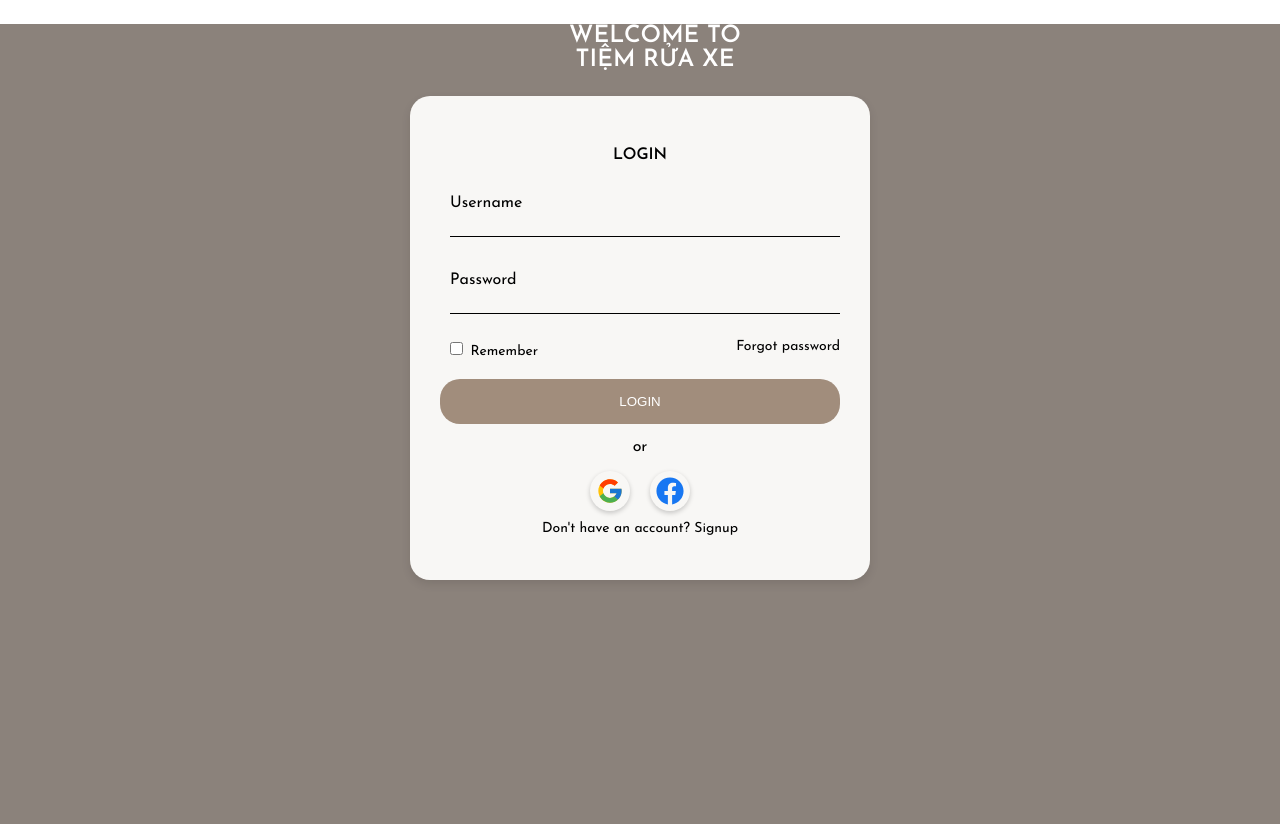
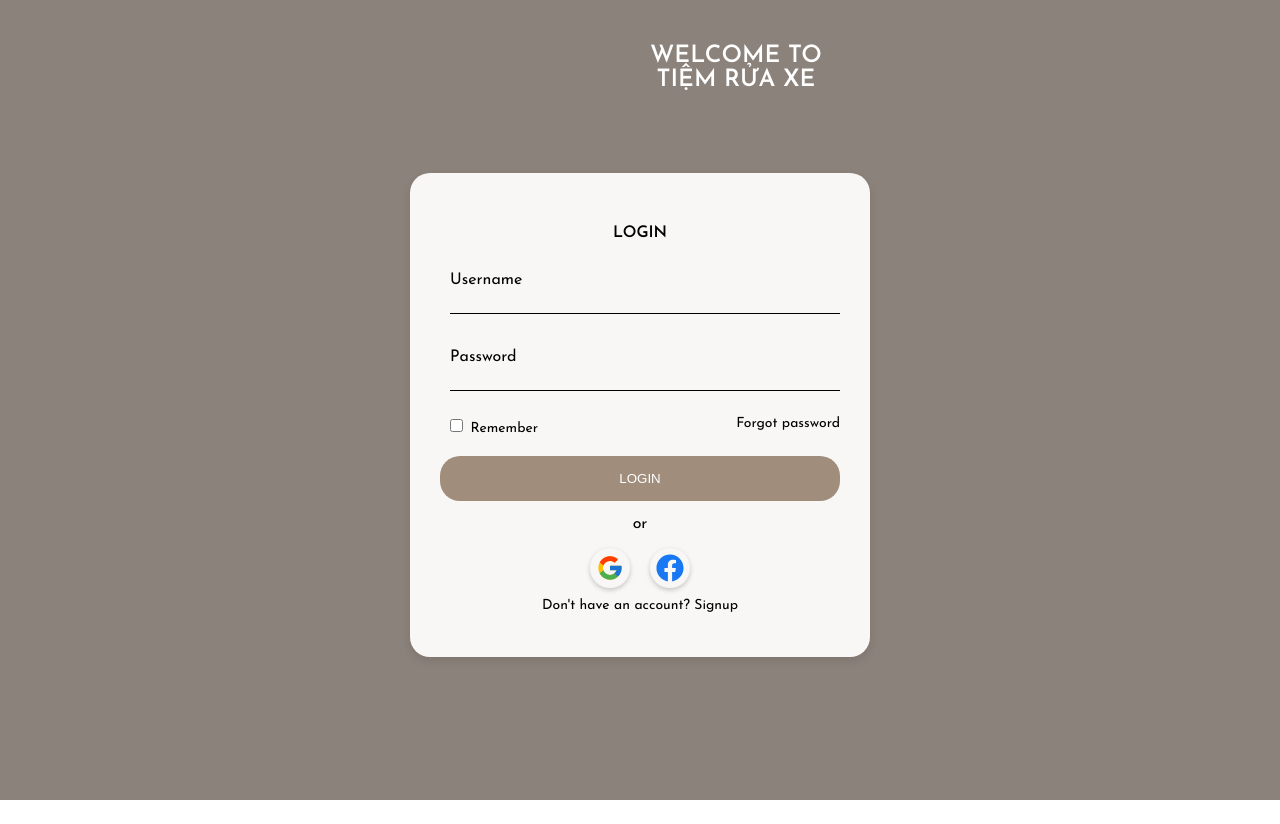
Before and after one commit to dkmkak0/micro_java_react, a React (Create React App) app: page / in a window 1280 px wide. After the commit the page ends 800 px from the top, so only its background shows below. Built offline with nearby package versions, Linux system fonts and the light colour scheme.

Commit message:
Complete LoginUI

```diff
--- a/src/STYLES/LoginUI.module.css
+++ b/src/STYLES/LoginUI.module.css
@@ -1,27 +1,27 @@
 @import url("https://fonts.googleapis.com/css2?family=Josefin+Sans:wght@300;400;600&display=swap");
 
-/* body {
-  font-family: "Josefin Sans", sans-serif;
-  background-color: #8b827b;
-  height: 100vh;
-  display: flex;
-  justify-content: center;
-  align-items: center;
-} */
+
 
 .container {
     font-family: "Josefin Sans", sans-serif;
     background-color: #8b827b;
-    height: 100vh;
+    width: 100vw;       /* Chiếm toàn bộ chiều rộng màn hình */
+    height: 100vh;      /* Chiếm toàn bộ chiều cao màn hình */
+    margin: 0;
+    padding: 0;
     text-align: center;
+    position: relative; /* Cho phép phần tử con absolute định vị theo container */
+    display: flex;      /* Sử dụng Flexbox */
+    justify-content: center;  /* Canh giữa theo chiều ngang */
+    align-items: center;      /* Canh giữa theo chiều dọc */
   }
 
-
   .welcomeText {
+    position: absolute;
+    top: 20px;
+    left: 650px;
     color: white;
     font-size: 24px;
-  margin-left: 30px;
-
   }
 
   .loginContainer {
@@ -30,8 +30,10 @@
     width: 400px;
     border-radius: 20px;
     box-shadow: 0 4px 10px rgba(0, 0, 0, 0.1);
-  margin: auto;
+    margin-top: 30px;
+    /* Không cần margin auto nữa, vì Flexbox sẽ canh giữa nó */
   }
+
 
 .formGroup {
   text-align: left;
```
Lines whose indentation alone changed are shown as unchanged.
